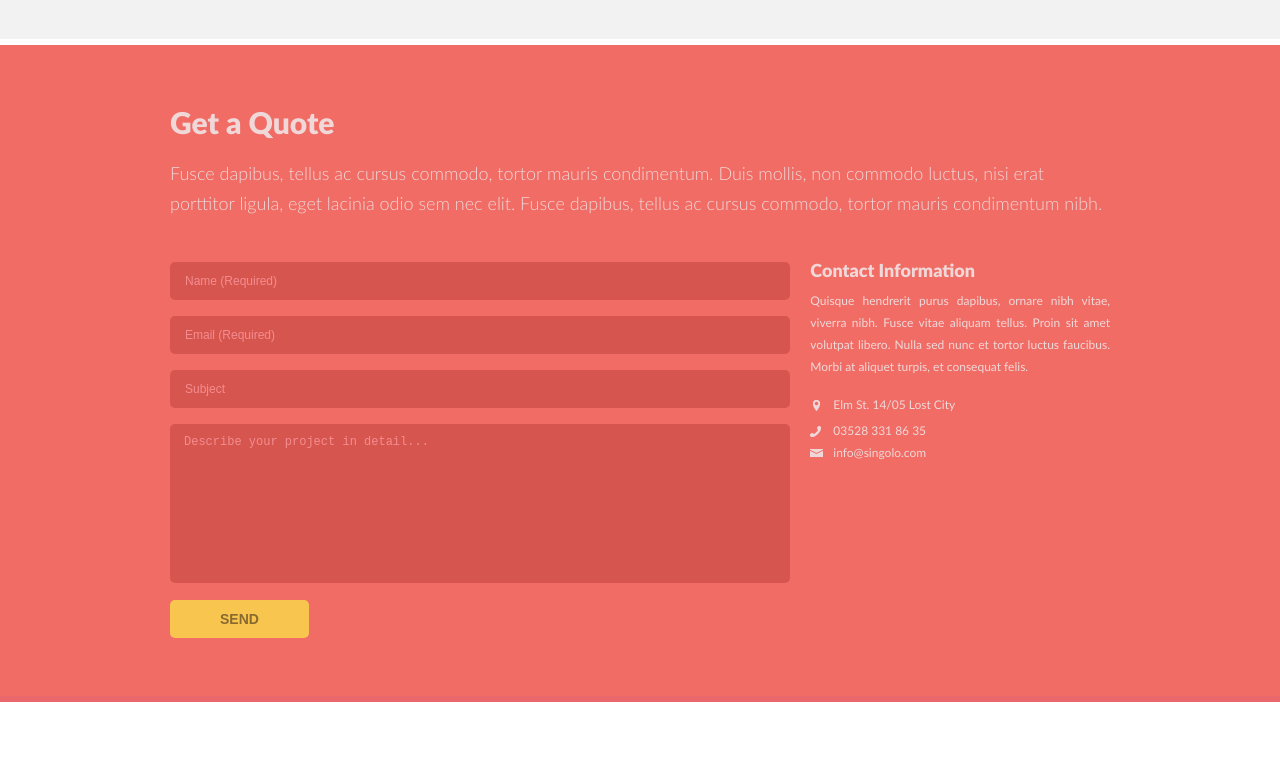
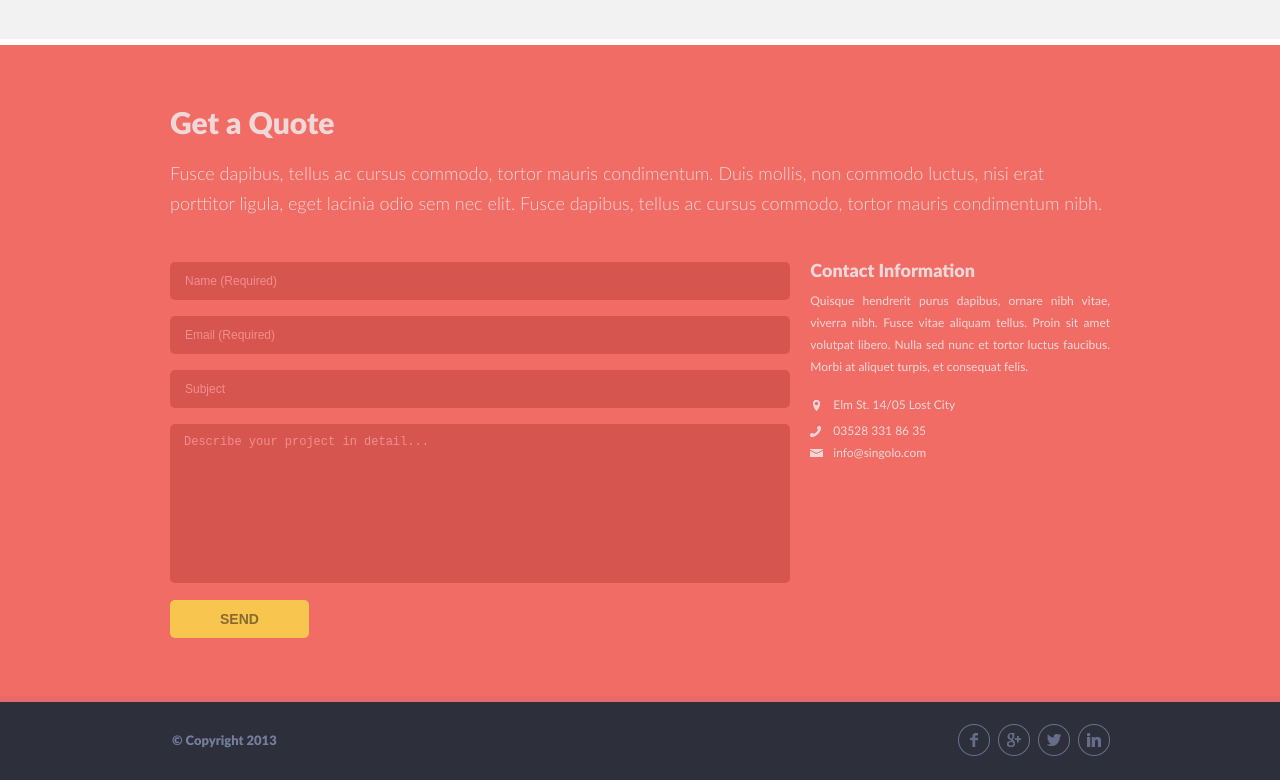
Before and after one commit to Roman-Gukolov/singolo, a plain HTML site: page singolo1.html in a window 1280 px wide. Shown: the part 1153-1933 px from the top of the page. Before the commit the page ends 1855 px from the top, so only its background shows below. Drawn offline with Linux system fonts and the light colour scheme.

Commit message:
feat: add footer

```diff
--- a/singolo1.css
+++ b/singolo1.css
@@ -91,7 +91,8 @@ nav li:not(:first-child) a {
     margin-left: 26px;
 }
 
-nav ul li {
+nav ul li,
+.footer-social li {
     display: inline-block;
     list-style-type: none;
 }
@@ -169,7 +170,8 @@ form button {
 
 button:hover,
 .info-phone:hover,
-.info-email:hover {
+.info-email:hover,
+.social:hover {
     outline: none;
     opacity: 0.6;
 }
@@ -177,6 +179,18 @@ button:hover,
 ::placeholder {
     color: #f48c8f;
     opacity: 1;
+}
+
+footer {
+    padding-top: 22px;
+    padding-bottom: 20px;
+    background-color: #2d303a;
+}
+
+footer .wrapper {
+    display: flex;
+    justify-content: space-between;
+    align-items: center;
 }
 
 .wrapper {
@@ -463,3 +477,45 @@ button:hover,
     line-height: 22px;
     text-decoration: none;
 }
+
+.copyright {
+    margin-top: -4px;
+    margin-left: 2px;
+    font-weight: 900;
+    font-size: 13px;
+}
+
+.footer-social {
+    margin: 0;
+}
+
+.footer-social li:not(:first-child) {
+    margin-left: 4px;
+}
+
+.social {
+    display: inline-block;
+    width: 32px;
+    height: 32px;
+    background-repeat: no-repeat;
+    background-position: center;
+    /* border: 1px solid #666d89; */
+    /* border-radius: 16px; */
+    transition: all 0.3s ease-in-out;
+}
+
+.social-facebook {
+    background-image: url(./assets/images/facebook.png);
+}
+
+.social-google {
+    background-image: url(./assets/images/google.png);
+}
+
+.social-twitter {
+    background-image: url(./assets/images/twitter.png);
+}
+
+.social-linkedin {
+    background-image: url(./assets/images/linkedIn.png);
+}
--- a/singolo1.html
+++ b/singolo1.html
@@ -117,7 +117,23 @@
         </div>
     </section>
     <footer class="footer">
-        <div class="wrapper"></div>
+        <div class="wrapper">
+            <p class="copyright">© Copyright 2013</p>
+            <ul class="footer-social">
+                <li>
+                    <a class="social social-facebook" href="#"></a>
+                </li>
+                <li>
+                    <a class="social social-google" href="#"></a>
+                </li>
+                <li>
+                    <a class="social social-twitter" href="#"></a>
+                </li>
+                <li>
+                    <a class="social social-linkedin" href="#"></a>
+                </li>
+            </ul>
+        </div>
     </footer>
 </body>
 
```
Also changed, not shown: assets/images/facebook.png (added), assets/images/google.png (added), assets/images/linkedIn.png (added), assets/images/twitter.png (added).
